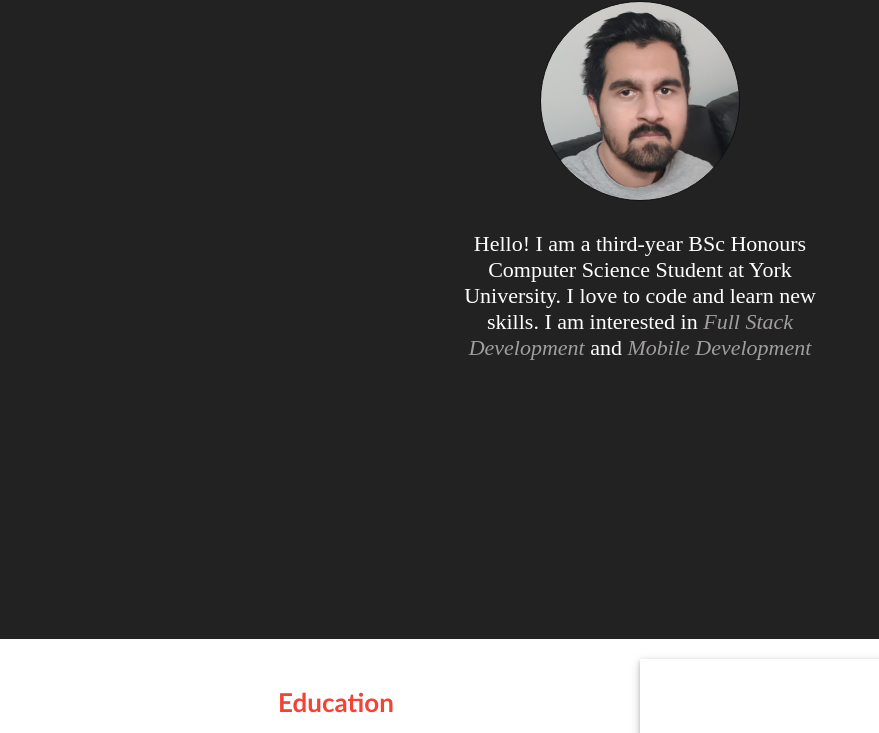
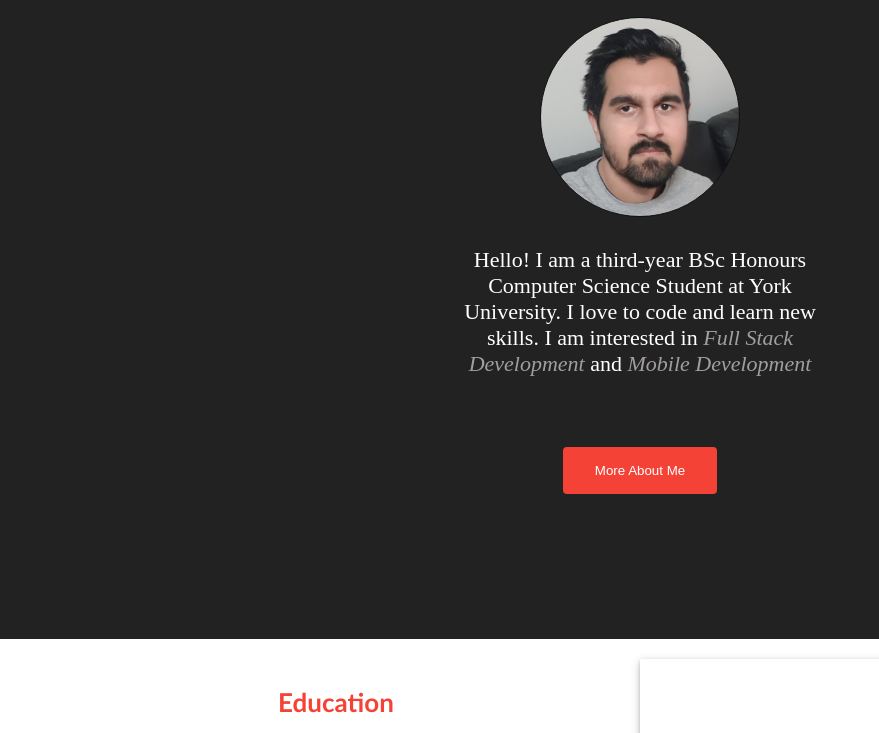
Before and after one commit to manasb12/portfolio, a React app: page / in a window 1280 px wide. Shown: the part 163-896 px from the top of the page, without its empty margins (0-879 px from the left). Built offline with nearby package versions, Linux system fonts and the light colour scheme.

Commit message:
Made "Modal" component
Will use later for projects section

```diff
--- a/package.json
+++ b/package.json
@@ -14,10 +14,13 @@
     "@testing-library/user-event": "^12.6.0",
     "react": "^17.0.1",
     "react-dom": "^17.0.1",
+    "react-icons": "^4.2.0",
     "react-router-dom": "^5.2.0",
     "react-scripts": "4.0.1",
     "react-simple-image-slider": "^2.0.3",
     "react-slideshow-image": "^3.4.3",
+    "react-spring": "^9.0.0-rc.3",
+    "styled-components": "^5.2.1",
     "web-vitals": "^0.2.4"
   },
   "scripts": {
--- a/src/Components/Home.css
+++ b/src/Components/Home.css
@@ -9,12 +9,14 @@ body {
   justify-content: center;
   position: relative;
   width: 100%;
+  overflow: auto;
 }
 .myName {
   text-align: center;
   color: whitesmoke;
   font-family: "arial";
   font-size: 18px;
+  margin-top: 40px;
 }
 .myName span {
   font-size: 1.6em;
--- a/src/Components/Home.js
+++ b/src/Components/Home.js
@@ -1,5 +1,7 @@
 import React from 'react';
 import './Home.css';
+import './Modal';
+import ModalContainer from './Modal';
 
 function Home() {
     return (
@@ -16,7 +18,7 @@ function Home() {
                     at York University. I love to code and learn new skills. I am interested
                     in <span>Full Stack Development</span> and <span>Mobile Development</span>
                 </div>
-
+                <ModalContainer />
             </div>
         </div>
     )
--- /dev/null
+++ b/src/Components/Modal.js
@@ -0,0 +1,109 @@
+import React, {useState} from 'react';
+import {useSpring, animated} from 'react-spring';
+import styled from 'styled-components';
+import { MdClose } from 'react-icons/md';
+
+const Container = styled.div`
+    display: flex;
+    justify-content: center;
+    align-items: center;
+`
+
+const Button = styled.button`
+    min-width: 100px;
+    padding: 16px 32px;
+    border-radius: 4px;
+    border: none;
+    background: #f44336;
+    color: #fff;
+    cursor: pointer;
+`
+
+const ModalContainer = () => {
+    const [showModal, setShowModal] = useState(false);
+    const openModal = () => {
+        setShowModal(prev => !prev);
+    }
+
+    return (
+        <React.Fragment>
+            <Container>
+                <Button onClick={openModal}>More About Me</Button>
+                <Modal showModal={showModal} setShowModal={setShowModal} />
+            </Container>
+        </React.Fragment>
+
+    )
+}
+
+const Modal = ({showModal, setShowModal}) => {
+    const Background = styled.div`
+        width: 100%;
+        height: 100%;
+        background: rgba(0, 0, 0, 0.7);
+        position: fixed;
+        display: flex;
+        justify-content: center;
+        align-items: center;
+    `
+
+    const ModalWrapper = styled.div`
+        width: 800px;
+        height: 500px;
+        background: #fff;
+        color: #000;
+        display: grid;
+        grid-template-colums: 1fr 1fr;
+        position: relative;
+        z-index: 10;
+        border-radius: 10px;
+    `
+
+    const ModalContent = styled.div`
+        display: flex;
+        flex-direction: column;
+        justify-content: center;
+        align-items: center;
+        line-height: 1.8;
+        color: #141414;
+    `
+
+    const CloseModalButton = styled(MdClose)`
+        cursor: pointer;
+        position: absolute;
+        top: 20px;
+        right: 20px;
+        width: 32px;
+        height: 32px;
+        padding: 0;
+        z-index: 10;
+    `
+
+    const animation = useSpring({
+        config: {
+            duration: 250
+        },
+        opacity: showModal ? 1 : 0,
+        transform: showModal ? `translateY(0%)` : `translateY(-100%)`
+    })
+
+    return (
+       <>
+        {showModal ? (
+            <Background>
+                <animated.div style={animation}>
+                <ModalWrapper showModal={showModal}>
+                    <ModalContent>
+                        <h1>More About Me</h1>
+                        <h2>SMART GOALS</h2>
+                    </ModalContent>
+                    <CloseModalButton aria-label='Close modal' onClick={() => setShowModal(prev=>!prev)}/>
+                </ModalWrapper>
+                </animated.div>
+            </Background>
+        ) : null}
+       </>
+    )
+}
+
+export default ModalContainer;
```
Also changed, not shown: src/index.html (+1 -0 lines), src/Components/Modal.css (added), 2 other files.
